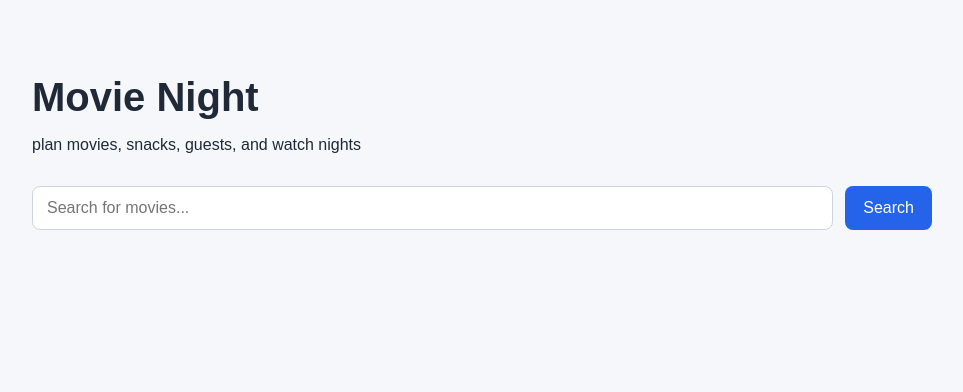
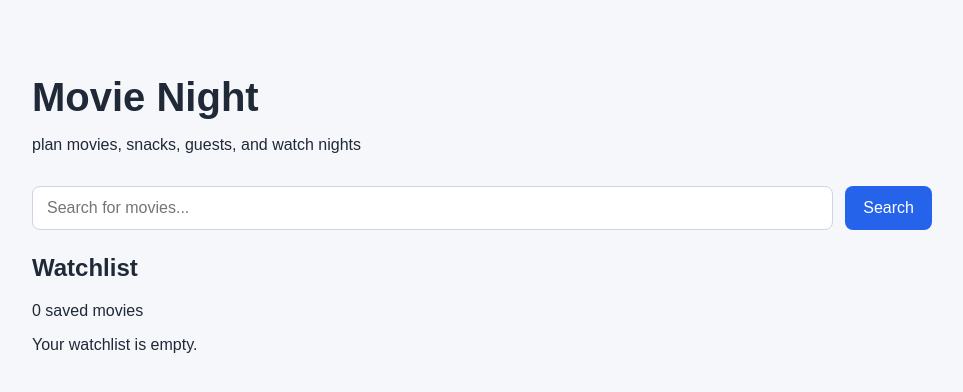
Before and after one commit to jerichomc/MovieNight, a React (Vite) app in the folder movie-night/: page / in a window 1280 px wide. Shown: the top 392 px of the page, without its empty margins (158-1121 px from the left). Built offline with nearby package versions, Linux system fonts and the light colour scheme.

Commit message:
added basic watchlist

```diff
--- a/movie-night/src/App.jsx
+++ b/movie-night/src/App.jsx
@@ -23,14 +23,26 @@ const mockMovies = [
 
 function App() {
   const [searchTerm, setSearchTerm] = useState(""); // State to hold the search term
+  const [submittedSearch, setSubmittedSearch] = useState(""); // State to hold the submitted search term
 
-  const [submittedSearch, setSubmittedSearch] = useState(""); // State to hold the submitted search term
+  const [watchlist, setWatchlist] = useState([]); // State to hold the watchlist movies
 
   function handleSearch(event) {
     event.preventDefault(); // Prevent the default form submission behavior
 
     setSubmittedSearch(searchTerm); // Update the submitted search term state
   }
+
+  function handleAddToWatchlist(movie) {
+    // Check if the movie is already in the watchlist
+    if (!watchlist.some((savedMovie) => savedMovie.id === movie.id)) {
+      setWatchlist([...watchlist, movie]); // Add the movie to the watchlist
+    }
+  }
+  function handleRemoveFromWatchlist(movie) {
+    setWatchlist(watchlist.filter((m) => m.id !== movie.id)); // Remove the movie from the watchlist
+  }
+
 
   const filteredMovies = mockMovies.filter((movie) => {
     return movie.title.toLowerCase().includes(submittedSearch.toLowerCase());
@@ -63,6 +75,9 @@ function App() {
                     <h3>{movie.title}</h3>
                     <p>({movie.year})</p>
                     <p>{movie.overview}</p>
+                    <button type="button" onClick={() => handleAddToWatchlist(movie)}>
+                      +
+                    </button>
                   </li>
                 ))}
               </ul>
@@ -71,6 +86,25 @@ function App() {
             )}
           </section>
         )}
+        <section>
+          <h2>Watchlist</h2>
+          <p>{watchlist.length} saved movies</p>
+          {watchlist.length > 0 ? (
+            <ul>
+              {watchlist.map((movie) => (
+                <li key={movie.id} className="movie-card">
+                  <h3>{movie.title}</h3>
+                  <p>({movie.year})</p>
+                  <button type="button" onClick={() => handleRemoveFromWatchlist(movie)}>
+                    -
+                  </button>
+                </li>
+              ))}
+            </ul>
+          ) : (
+            <p>Your watchlist is empty.</p>
+          )}
+        </section>
       </div>
     </main>
   );
```
